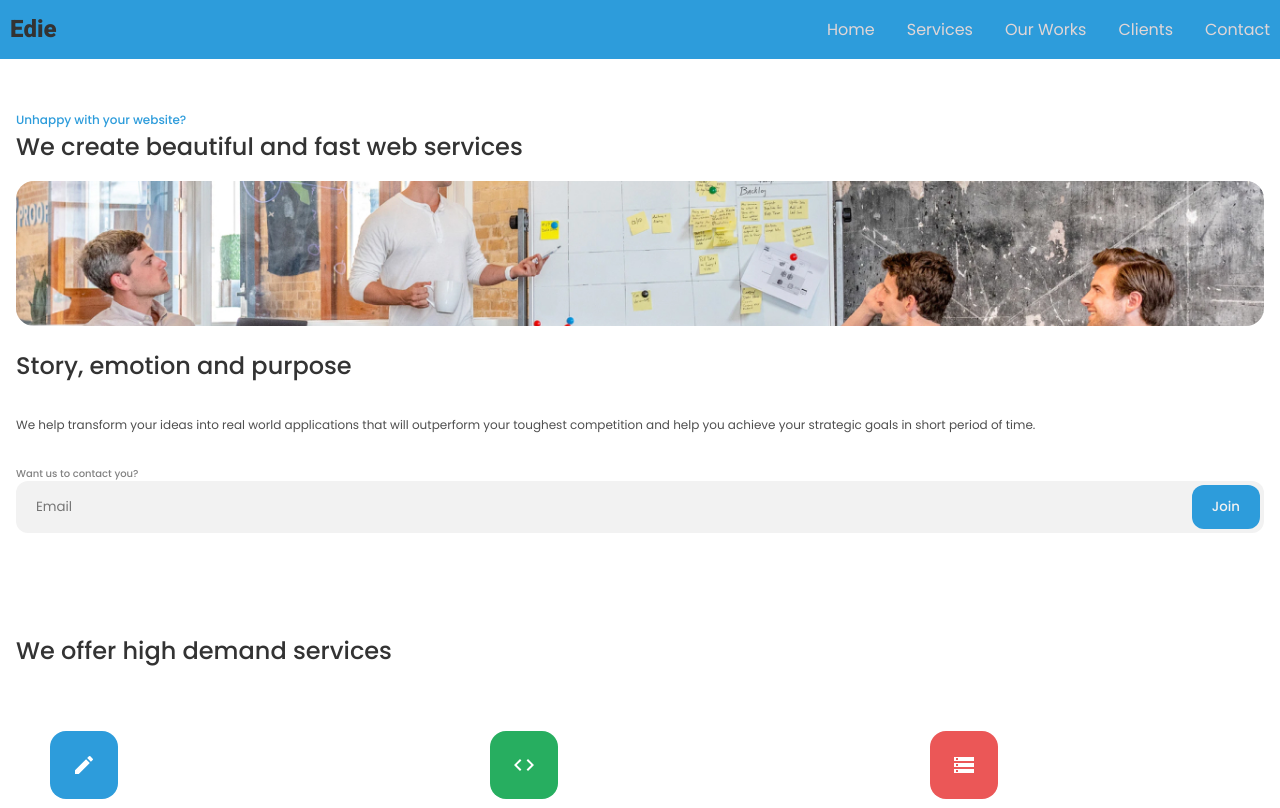
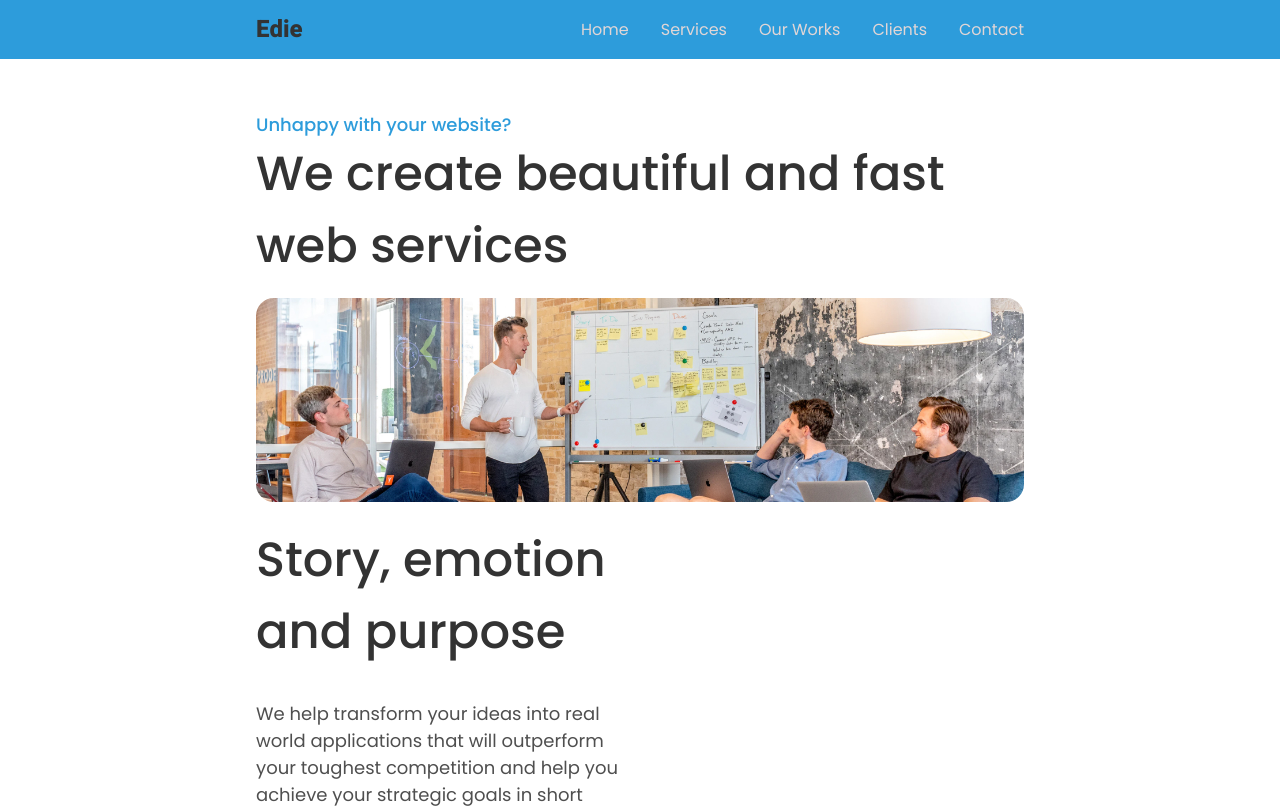
Before and after one commit to DSCKenyattaUniversity/frontend-design-translation, a React (Create React App) app: page / in a window 1280 px wide. Shown: the top 808 px of the page. Built offline with nearby package versions, Linux system fonts and the light colour scheme; the HTML template or start-up script is replaced by a standard one.

Commit message:
build: implemented responsive design

```diff
--- a/src/components/Footer.jsx
+++ b/src/components/Footer.jsx
@@ -1,13 +1,14 @@
 import styled from "styled-components";
 
+import instagram from "../assets/instagram.svg";
 import linkedin from "../assets/linkedin.svg";
-import instagram from "../assets/instagram.svg";
 import twitter from "../assets/twitter.svg";
 import EmailInput from "./EmailInput";
 
 export default function Footer() {
 	return (
 		<StyledFooter>
+			<div className="contain-size">
 				<div className="top">
 					<div className="links">
 						<a href="#home">Home</a>
@@ -34,6 +35,7 @@ export default function Footer() {
 				<p className="bottom">
 					created by <span>Kijanda</span> - devchallenges.io
 				</p>
+			</div>
 		</StyledFooter>
 	);
 }
@@ -52,6 +54,10 @@ const StyledFooter = styled.footer`
 		flex-direction: column;
 		gap: 4rem; /* 64x / 16px = 4rem */
 		margin-bottom: 5rem; /* 80px / 16px = 5rem*/
+		@media only screen and (min-width: 768px) {
+			flex-direction: row;
+			justify-content: space-between;
+		}
 
 		.links {
 			display: flex;
--- a/src/components/Header.jsx
+++ b/src/components/Header.jsx
@@ -1,6 +1,6 @@
-import styled from "styled-components";
 import MenuIcon from "@mui/icons-material/Menu";
 import { useRef } from "react";
+import styled from "styled-components";
 
 export default function Header() {
 	const menuRef = useRef();
@@ -11,6 +11,7 @@ export default function Header() {
 
 	return (
 		<StyledHeader>
+			<div id="contain-header">
 				<div className="container">
 					<a href="/" alt="Edie" className="logo">
 						Edie
@@ -24,6 +25,7 @@ export default function Header() {
 					<a href="#clients">Clients</a>
 					<a href="#contact">Contact</a>
 				</div>
+			</div>
 		</StyledHeader>
 	);
 }
@@ -34,18 +36,24 @@ const StyledHeader = styled.header`
 	padding: 12px 10px;
 	margin-bottom: 36px;
 
-	.menu-icon {
-		cursor: pointer;
-	}
-
 	@media only screen and (min-width: 768px) {
 		/* on tablet and desktops */
+		#contain-header {
 			display: flex;
 			align-items: center;
 			justify-content: space-between;
 
 			.menu-icon {
 				display: none;
+			}
+		}
+	}
+
+	@media only screen and (min-width: 768px) {
+		#contain-header {
+			max-width: 768px;
+			margin-left: auto;
+			margin-right: auto;
 		}
 	}
 
@@ -55,7 +63,11 @@ const StyledHeader = styled.header`
 		justify-content: space-between;
 	}
 
-	& .logo {
+	.menu-icon {
+		cursor: pointer;
+	}
+
+	.logo {
 		display: block;
 		text-decoration: none;
 		font-family: "Heebo", sans-serif;
--- a/src/components/Main.jsx
+++ b/src/components/Main.jsx
@@ -3,42 +3,45 @@ import Card from "./Card";
 import EmailInput from "./EmailInput";
 import OurWorkCard from "./OurWorkCard";
 
+import CodeIcon from "@mui/icons-material/Code";
 import CreateIcon from "@mui/icons-material/Create";
-import CodeIcon from "@mui/icons-material/Code";
 import StorageIcon from "@mui/icons-material/Storage";
 
 /* Images */
+import booking from "../assets/booking.png";
 import heroImage from "../assets/heroImage.jpg";
+import juiceProduct from "../assets/juice-product.png";
+import onboard from "../assets/onboard.png";
 import person1 from "../assets/person1.png";
 import person2 from "../assets/person2.png";
 import person3 from "../assets/person3.png";
 import person4 from "../assets/person4.png";
 import smarthome from "../assets/smarthome.jpg";
-import onboard from "../assets/onboard.png";
-import booking from "../assets/booking.png";
-import juiceProduct from "../assets/juice-product.png";
 
 export default function Main() {
 	const onSeeMoreClick = () => {};
 
 	return (
 		<StyledMain>
-			<section id="home">
+			<section id="home" className="contain-size">
 				<p className="tagline">Unhappy with your website?</p>
 				<h2 className="title">
 					We create beautiful and fast web services
 				</h2>
 				<img src={heroImage} alt="hero-pic" className="hero-image" />
+				<div style={{ maxWidth: "50%" }}>
 					<h2 className="title story">Story, emotion and purpose</h2>
 					<p className="content">
-					We help transform your ideas into real world applications
-					that will outperform your toughest competition and help you
-					achieve your strategic goals in short period of time.
+						We help transform your ideas into real world
+						applications that will outperform your toughest
+						competition and help you achieve your strategic goals in
+						short period of time.
 					</p>
 					<p className="contact-you">Want us to contact you?</p>
 					<EmailInput />
+				</div>
 			</section>
-			<section id="services">
+			<section id="services" className="contain-size">
 				<h2 className="title">We offer high demand services</h2>
 				<div className="row">
 					<Card
@@ -61,7 +64,7 @@ export default function Main() {
 					/>
 				</div>
 			</section>
-			<section id="our-works">
+			<section id="our-works" className="contain-size">
 				<h2 className="title">Good design means good business</h2>
 				<OurWorkCard
 					imgSrc={smarthome}
@@ -87,19 +90,23 @@ export default function Main() {
 					see more ➡
 				</button>
 			</section>
-			<section id="our-team">
+			<section id="our-team" className="contain-size">
+				<div>
 					<h3 className="subtitle">Meet the team</h3>
-				<h2 className="title">We are a chilled and laidback team</h2>
+					<h2 className="title">
+						We are a chilled and laidback team
+					</h2>
 					<p className="content">
 						Lorem ipsum dolor sit amet, consectetur adipiscing elit.
 					</p>
+				</div>
 				<div className="img-container">
 					<img src={person3} className="img-1" alt="person 1" />
 					<img src={person1} className="img-2" alt="person 2" />
 					<img src={person2} className="img-3" alt="person 3" />
 				</div>
 			</section>
-			<section id="clients">
+			<section id="clients" className="contain-size">
 				<div className="client-review">
 					<p className="client-review__content">
 						“Fast and outstanding results. Edie understands their
@@ -134,6 +141,9 @@ const StyledMain = styled.main`
 		font-style: normal;
 		font-weight: 500;
 		font-size: 1.5rem; /* 24px */
+		@media only screen and (min-width: 768px) {
+			font-size: 2.25rem; /* 36px */
+		}
 		line-height: 36px;
 		color: #333333; /* Gray 1 */
 	}
@@ -145,12 +155,12 @@ const StyledMain = styled.main`
 	#home {
 		.tagline {
 			font-weight: 500;
-			font-size: 12px;
+			font-size: 0.75rem; /* 12px */
 			color: #2d9cdb;
 		}
 		.hero-image {
 			width: 100%;
-			height: 145px;
+			height: auto;
 			border-radius: 18px;
 			margin-bottom: 1.375rem; /* 22px */
 			object-fit: cover;
@@ -171,6 +181,18 @@ const StyledMain = styled.main`
 			line-height: 15px;
 			color: #828282; /* Gray 3 */
 		}
+		@media only screen and (min-width: 768px) {
+			h2.title {
+				font-size: 3rem; /* 48px */
+				line-height: 72px;
+			}
+			.tagline {
+				font-size: 1.125rem; /* 18px */
+			}
+			.content {
+				font-size: 1.125rem; /* 18px */
+			}
+		}
 	}
 
 	#services {
@@ -183,6 +205,7 @@ const StyledMain = styled.main`
 				/* on tablet and desktops */
 				flex-direction: row;
 				justify-content: space-between;
+				gap: 2.5rem; /* 40px */
 			}
 		}
 	}
@@ -202,9 +225,20 @@ const StyledMain = styled.main`
 			font-family: inherit;
 			cursor: pointer;
 		}
+		@media only screen and (min-width: 768px) {
+			display: grid;
+			grid-template-columns: 1fr 1fr;
+			column-gap: 1.25rem; /* 20px */
+			row-gap: 3rem; /* 48px */
+		}
 	}
 
 	#our-team {
+		@media only screen and (min-width: 768px) {
+			display: flex;
+			gap: 2rem;
+			align-items: center;
+		}
 		.subtitle {
 			font-weight: 500;
 			font-size: 1.125rem; /* 18px */
--- a/src/index.css
+++ b/src/index.css
@@ -26,9 +26,16 @@ img {
 	padding-right: 1rem;
 }
 
+/* @media only screen and (min-width: 768px) {
+    .m-1 {
+        max-width: 768px;
+    }
+} */
+
 /* on tablets and desktops */
-/* @media only screen and (min-width: 768px) {
-  .m-1 {
-    max-width: 768px;
-  }
-} */
+@media only screen and (min-width: 768px) {
+	.contain-size {
+		max-width: 768px;
+		margin: 0 auto;
+	}
+}
```
Also changed, not shown: 1 other file (tests, documents, lock files or other folders). Lines whose indentation alone changed are shown as unchanged.
